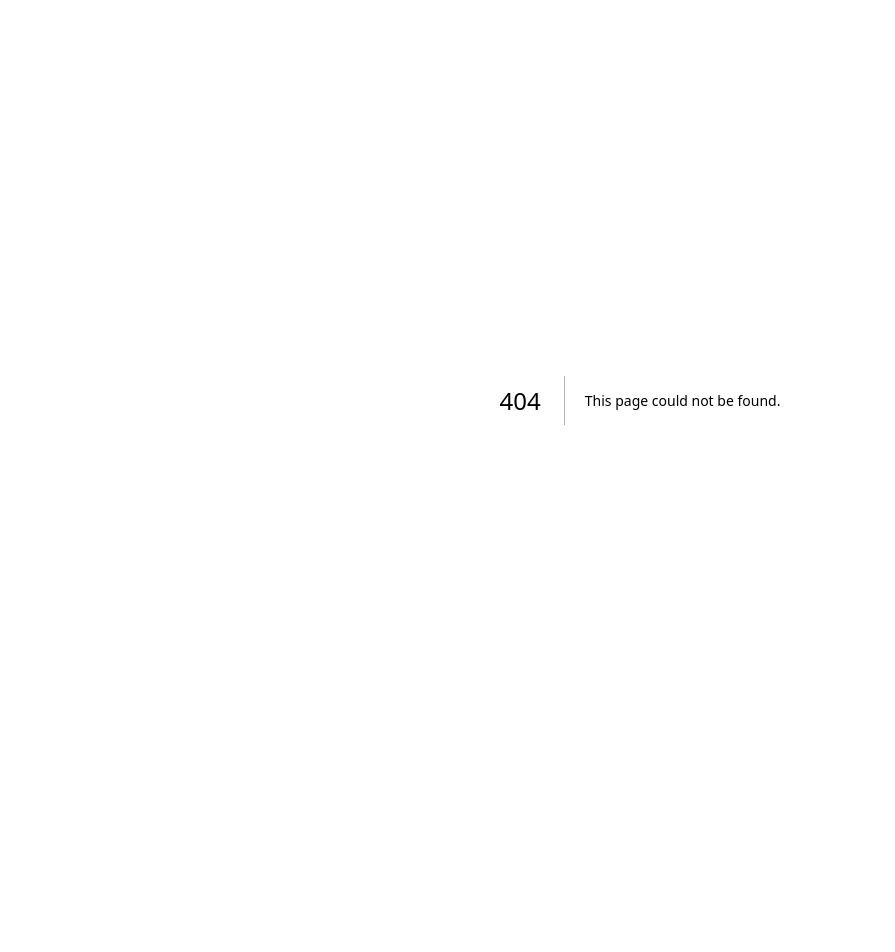
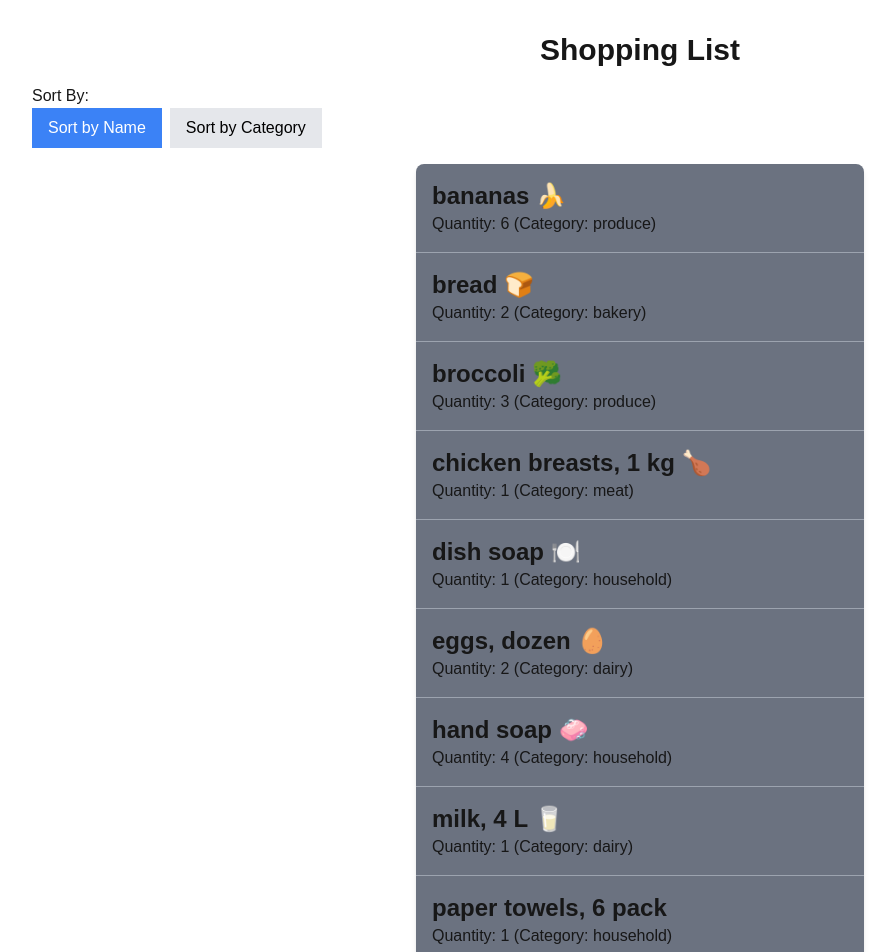
Before and after one commit to CoffeeMug975/cprg306-assignments, a Next.js app: page /week-6 in a window 1280 px wide. Before the commit this address had no page. Shown: the top 952 px of the page, without its empty margins (0-895 px from the left). Before the commit the page ends 800 px from the top, so only its background shows below. Built offline with nearby package versions, Linux system fonts and the light colour scheme.

Commit message:
Week6
Added buttons that sort grocery list by name and category

```diff
--- a/app/page.js
+++ b/app/page.js
@@ -13,7 +13,7 @@ export default function Home() {
           <Link class={textStyles} href="./week-3/">Week 3</Link>
           <Link class={textStyles} href="./week-4/">Week 4</Link>
           <Link class={textStyles} href="./week-5/">Week 5</Link>
-          <div>01</div>
+          <Link class={textStyles} href="./week-6/">Week 6</Link>
           <div>01</div>
           <div>01</div>
           <div>01</div>
--- /dev/null
+++ b/app/week-6/item-list.js
@@ -0,0 +1,57 @@
+import React, { useState, useEffect } from 'react';
+import Item from './item';
+import data from './items.json';
+
+export default function ItemList() {
+    const [items, setItems] = useState([]);
+    const [sortBy, setSortBy] = useState('name'); // Initialize sortBy state
+
+    useEffect(() => {
+        setItems(data); // Load the data when the component mounts
+    }, []);
+
+    // Sort items by the selected sortBy criteria
+    const sortedItems = [...items].sort((a, b) => {
+        if (sortBy === 'name') {
+            return a.name.localeCompare(b.name);
+        } else if (sortBy === 'category') {
+            return a.category.localeCompare(b.category);
+        } else {
+            return 0; // Default, no sorting
+        }
+    });
+
+    return (
+        <div>
+            <h2>Sort By:</h2>
+
+            {/* Sort Buttons */}
+            <div className="mb-4">
+                <button
+                    className={`px-4 py-2 mr-2 ${sortBy === 'name' ? 'bg-blue-500 text-white' : 'bg-gray-200 text-black'}`}
+                    onClick={() => setSortBy('name')}
+                >
+                    Sort by Name
+                </button>
+                <button
+                    className={`px-4 py-2 ${sortBy === 'category' ? 'bg-blue-500 text-white' : 'bg-gray-200 text-black'}`}
+                    onClick={() => setSortBy('category')}
+                >
+                    Sort by Category
+                </button>
+            </div>
+
+            {/* Render Sorted Items */}
+            <ul className = "w-full max-w-md mx-auto mt-4 bg-gray-500 shadow-md rounded-lg ">
+                {sortedItems.map(item => (
+                    <Item
+                        key={item.id}
+                        name={item.name}
+                        quantity={item.quantity}
+                        category={item.category}
+                    />
+                ))}
+            </ul>
+        </div>
+    );
+}
--- /dev/null
+++ b/app/week-6/item.js
@@ -0,0 +1,8 @@
+export default function Item ({ name, quantity, category }) {
+    return (
+        <li className="flex flex-col justify-between p-4 border-b border-gray-400">
+            <h2 className="font-bold text-2xl">{name}</h2>
+            Quantity: {quantity} (Category: {category})
+        </li>
+    );
+}
--- /dev/null
+++ b/app/week-6/items.json
@@ -0,0 +1,74 @@
+[
+    {
+      "id": "1h2GJKH12gkHG31h1H",
+      "name": "milk, 4 L 🥛",
+      "quantity": 1,
+      "category": "dairy"
+    },
+    {
+      "id": "2KJH3k2j3H1k2J3K1H",
+      "name": "bread 🍞",
+      "quantity": 2,
+      "category": "bakery"
+    },
+    {
+      "id": "3h2KJH3k2j3H1k2J3",
+      "name": "eggs, dozen 🥚",
+      "quantity": 2,
+      "category": "dairy"
+    },
+    {
+      "id": "4k2J3K1H2GJKH12gk",
+      "name": "bananas 🍌",
+      "quantity": 6,
+      "category": "produce"
+    },
+    {
+      "id": "5H1h1H2KJH3k2j3H",
+      "name": "broccoli 🥦",
+      "quantity": 3,
+      "category": "produce"
+    },
+    {
+      "id": "6H1k2J3K1H2GJKH1",
+      "name": "chicken breasts, 1 kg 🍗",
+      "quantity": 1,
+      "category": "meat"
+    },
+    {
+      "id": "7gkHG31h1H2KJH3k",
+      "name": "pasta sauce 🍝",
+      "quantity": 3,
+      "category": "canned goods"
+    },
+    {
+      "id": "8j3H1k2J3K1H2GJK",
+      "name": "spaghetti, 454 g 🍝",
+      "quantity": 2,
+      "category": "dry goods"
+    },
+    {
+      "id": "9H12gkHG31h1H2KJ",
+      "name": "toilet paper, 12 pack 🧻",
+      "quantity": 1,
+      "category": "household"
+    },
+    {
+      "id": "10H3k2j3H1k2J3K1",
+      "name": "paper towels, 6 pack",
+      "quantity": 1,
+      "category": "household"
+    },
+    {
+      "id": "11k2J3K1H2GJKH12",
+      "name": "dish soap 🍽️",
+      "quantity": 1,
+      "category": "household"
+    },
+    {
+      "id": "12GJKH12gkHG31h1",
+      "name": "hand soap 🧼",
+      "quantity": 4,
+      "category": "household"
+    }
+  ]
--- /dev/null
+++ b/app/week-6/page.js
@@ -0,0 +1,14 @@
+"use client"
+
+import ItemList from "./item-list";
+import Item from "./item-list";
+
+export default function Page() {
+    return(
+        <main className="container mx-auto p-8">
+            <h1 className="text-3xl font-bold mb-4 flex justify-center">Shopping List</h1>
+            <ItemList />
+        </main>
+
+    );
+};
```
